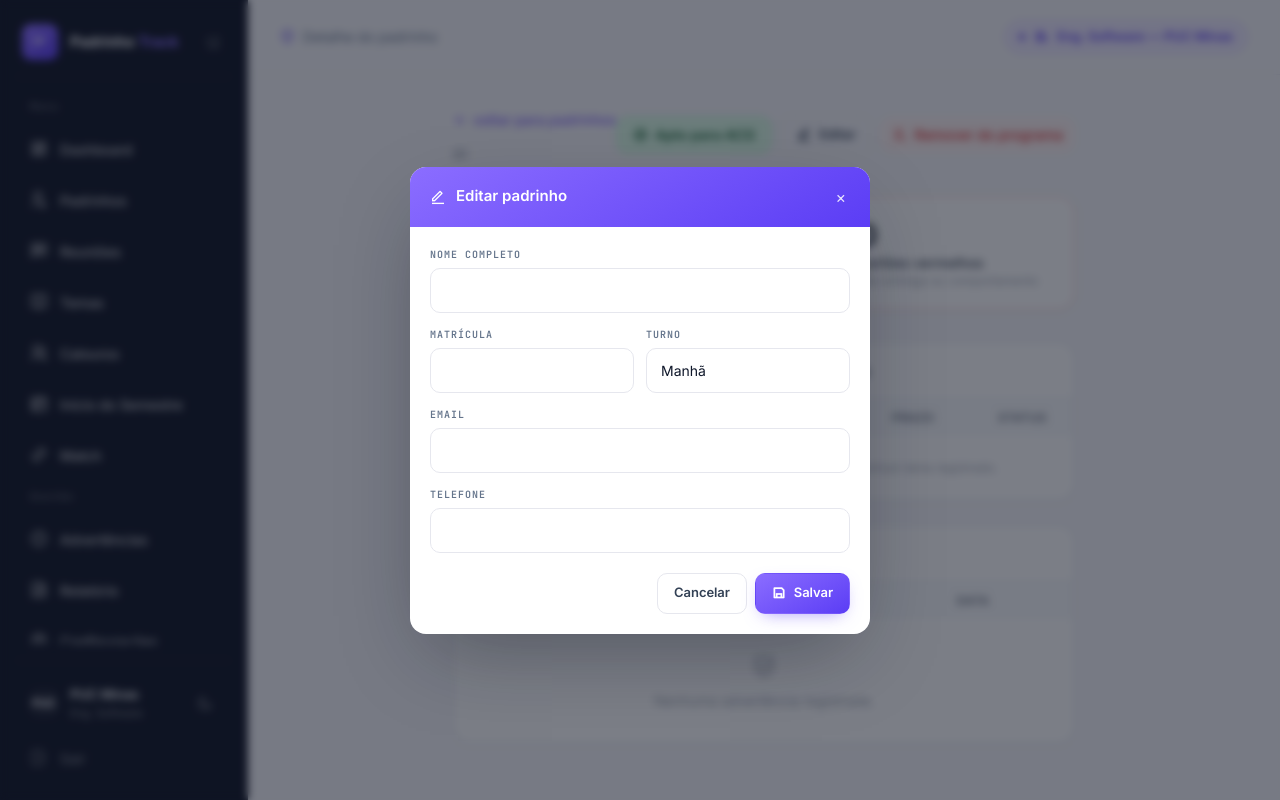
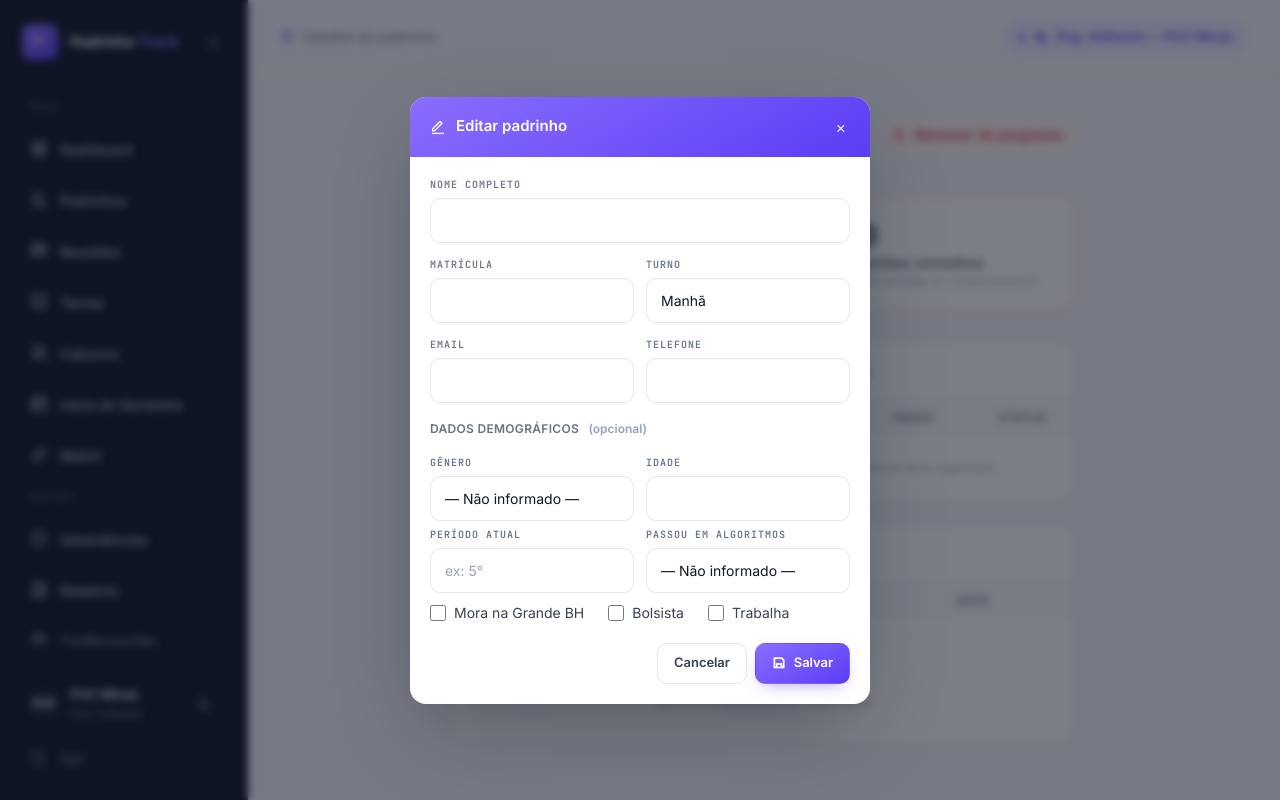
Before and after one commit to christiano-gonara/padrinho-track, a Flask app: page /padrinhos/1 in a window 1280 px wide, after a click on "Editar". Run offline with Flask 3, Linux system fonts and the light colour scheme; data that the repository does not hold is empty; parts of the project's set-up code (start-up, migrations or seed data) failed here and were passed over; some libraries are stand-ins or nearby versions.

Commit message:
feat: email no ACG, datas automaticas, seed demografico e editar padrinho completo

```diff
--- a/app.py
+++ b/app.py
@@ -262,9 +262,10 @@ def temas():
                           "total_padrinhos": total_p, "total_temas": total_t}
     else:
         sugestao_vagas = None
+    ultimo_prazo = lista[-1]["tema"]["data_limite"] if lista else ""
     return render_template("pages/temas.html", temas=lista, padrinhos=padrinhos,
                            today=date.today().isoformat(), sheets_inscricoes_url=sheets_url,
-                           sugestao_vagas=sugestao_vagas)
+                           sugestao_vagas=sugestao_vagas, ultimo_prazo=ultimo_prazo)
 
 @app.route("/temas/configurar-inscricoes", methods=["POST"])
 def temas_configurar_inscricoes():
@@ -461,6 +462,8 @@ def configuracoes():
 def editar_padrinho(padrinho_id):
     from models import editar_padrinho as _editar
     nome = request.form["nome"].strip()
+    idade_s = request.form.get("idade", "").strip()
+    passou_s = request.form.get("passou_algoritmos", "")
     _editar(
         padrinho_id,
         nome,
@@ -468,6 +471,13 @@ def editar_padrinho(padrinho_id):
         request.form.get("email", "").strip(),
         request.form.get("telefone", "").strip(),
         request.form.get("turno", "").strip(),
+        genero=request.form.get("genero", "").strip() or None,
+        idade=int(idade_s) if idade_s.isdigit() else None,
+        cidade_bh=1 if request.form.get("cidade_bh") else 0,
+        bolsista=1 if request.form.get("bolsista") else 0,
+        trabalha=1 if request.form.get("trabalha") else 0,
+        periodo=request.form.get("periodo", "").strip() or None,
+        passou_algoritmos=int(passou_s) if passou_s in ("0", "1") else None,
     )
     registrar_log("EDICAO_PADRINHO", f"Padrinho '{nome}' (ID {padrinho_id}) atualizado.")
     flash("Padrinho atualizado.", "success")
@@ -723,7 +733,7 @@ def relatorio_aptidao():
         row = {
             "nome": p["nome"], "matricula": p["matricula"],
             "turno": p["turno"] or "—",
-            "presencas": presencas,
+            "email": p["email"] or "—",
             "num_amarelos": status_dict["amarelos"],
         }
 
--- a/models.py
+++ b/models.py
@@ -452,12 +452,19 @@ def get_calouros_match_completo():
         )
     return [{"padrinho": p, "calouros": calouros_por_padrinho[p["id"]]} for p in padrinhos]
 
-def editar_padrinho(padrinho_id, nome, matricula, email, telefone, turno):
+def editar_padrinho(padrinho_id, nome, matricula, email, telefone, turno,
+                    genero=None, idade=None, cidade_bh=None, bolsista=None,
+                    trabalha=None, periodo=None, passou_algoritmos=None):
     conn = get_conn()
     conn.execute("""
-        UPDATE padrinhos SET nome=?, matricula=?, email=?, telefone=?, turno=?
+        UPDATE padrinhos
+        SET nome=?, matricula=?, email=?, telefone=?, turno=?,
+            genero=?, idade=?, cidade_bh=?, bolsista=?, trabalha=?,
+            periodo=?, passou_algoritmos=?
         WHERE id=?
-    """, (nome, matricula, email, telefone, turno, padrinho_id))
+    """, (nome, matricula, email, telefone, turno,
+          genero, idade, cidade_bh, bolsista, trabalha,
+          periodo, passou_algoritmos, padrinho_id))
     conn.commit()
     conn.close()
 
--- a/templates/pages/padrinho_detalhe.html
+++ b/templates/pages/padrinho_detalhe.html
@@ -119,7 +119,7 @@
 
 <!-- Modal editar padrinho -->
 <div id="modal-editar" class="pt-modal-backdrop">
-  <div class="pt-modal">
+  <div class="pt-modal pt-modal-lg">
     <div class="pt-modal-header pt-tone-violet">
       <i class="ri-edit-line"></i>
       <span class="pt-modal-title">Editar padrinho</span>
@@ -144,6 +144,7 @@
             </select>
           </div>
         </div>
+        <div class="grid grid-cols-2 gap-3">
           <div class="pt-field">
             <label class="pt-label">Email</label>
             <input type="email" name="email" value="{{ padrinho['email'] or '' }}" class="pt-input" />
@@ -152,6 +153,58 @@
             <label class="pt-label">Telefone</label>
             <input type="text" name="telefone" value="{{ padrinho['telefone'] or '' }}" class="pt-input" />
           </div>
+        </div>
+
+        <div class="pt-field" style="margin-top:4px;">
+          <p class="text-xs font-semibold text-gray-500 dark:text-gray-400 uppercase tracking-wide mb-3">Dados demográficos <span class="pt-label-optional normal-case">(opcional)</span></p>
+          <div class="grid grid-cols-2 gap-3">
+            <div class="pt-field">
+              <label class="pt-label">Gênero</label>
+              <select name="genero" class="pt-select">
+                <option value="" {% if not padrinho['genero'] %}selected{% endif %}>— Não informado —</option>
+                <option value="F" {% if padrinho['genero'] == 'F' %}selected{% endif %}>Feminino</option>
+                <option value="M" {% if padrinho['genero'] == 'M' %}selected{% endif %}>Masculino</option>
+                <option value="Outro" {% if padrinho['genero'] == 'Outro' %}selected{% endif %}>Outro</option>
+              </select>
+            </div>
+            <div class="pt-field">
+              <label class="pt-label">Idade</label>
+              <input type="number" name="idade" value="{{ padrinho['idade'] or '' }}" min="16" max="60" class="pt-input" />
+            </div>
+          </div>
+          <div class="grid grid-cols-2 gap-3">
+            <div class="pt-field">
+              <label class="pt-label">Período atual</label>
+              <input type="text" name="periodo" value="{{ padrinho['periodo'] or '' }}" placeholder="ex: 5°" class="pt-input" />
+            </div>
+            <div class="pt-field">
+              <label class="pt-label">Passou em Algoritmos</label>
+              <select name="passou_algoritmos" class="pt-select">
+                <option value="" {% if padrinho['passou_algoritmos'] is none %}selected{% endif %}>— Não informado —</option>
+                <option value="1" {% if padrinho['passou_algoritmos'] == 1 %}selected{% endif %}>Sim</option>
+                <option value="0" {% if padrinho['passou_algoritmos'] == 0 %}selected{% endif %}>Não</option>
+              </select>
+            </div>
+          </div>
+          <div class="flex items-center gap-6 mt-1">
+            <label class="flex items-center gap-2 text-sm text-gray-700 dark:text-gray-300 cursor-pointer select-none">
+              <input type="checkbox" name="cidade_bh" value="1" {% if padrinho['cidade_bh'] %}checked{% endif %}
+                     class="w-4 h-4 rounded accent-[#7c5cff]" />
+              Mora na Grande BH
+            </label>
+            <label class="flex items-center gap-2 text-sm text-gray-700 dark:text-gray-300 cursor-pointer select-none">
+              <input type="checkbox" name="bolsista" value="1" {% if padrinho['bolsista'] %}checked{% endif %}
+                     class="w-4 h-4 rounded accent-[#7c5cff]" />
+              Bolsista
+            </label>
+            <label class="flex items-center gap-2 text-sm text-gray-700 dark:text-gray-300 cursor-pointer select-none">
+              <input type="checkbox" name="trabalha" value="1" {% if padrinho['trabalha'] %}checked{% endif %}
+                     class="w-4 h-4 rounded accent-[#7c5cff]" />
+              Trabalha
+            </label>
+          </div>
+        </div>
+
         <div class="pt-modal-actions">
           <button type="button" class="pt-btn pt-btn-ghost" onclick="closeModal('modal-editar')">Cancelar</button>
           <button type="submit" class="pt-btn pt-btn-primary">
--- a/templates/pages/relatorio_aptidao_acg.html
+++ b/templates/pages/relatorio_aptidao_acg.html
@@ -106,8 +106,8 @@
           <tr>
             <th style="text-align:left;padding:10px 14px;font-family:'JetBrains Mono',monospace;font-size:9px;color:#047857;letter-spacing:0.14em;text-transform:uppercase;font-weight:600;">Nome</th>
             <th style="text-align:left;padding:10px 14px;font-family:'JetBrains Mono',monospace;font-size:9px;color:#047857;letter-spacing:0.14em;text-transform:uppercase;font-weight:600;width:90px;">Matrícula</th>
-            <th style="text-align:left;padding:10px 14px;font-family:'JetBrains Mono',monospace;font-size:9px;color:#047857;letter-spacing:0.14em;text-transform:uppercase;font-weight:600;width:80px;">Turno</th>
-            <th style="text-align:right;padding:10px 14px;font-family:'JetBrains Mono',monospace;font-size:9px;color:#047857;letter-spacing:0.14em;text-transform:uppercase;font-weight:600;width:80px;">Presenças</th>
+            <th style="text-align:left;padding:10px 14px;font-family:'JetBrains Mono',monospace;font-size:9px;color:#047857;letter-spacing:0.14em;text-transform:uppercase;font-weight:600;width:70px;">Turno</th>
+            <th style="text-align:left;padding:10px 14px;font-family:'JetBrains Mono',monospace;font-size:9px;color:#047857;letter-spacing:0.14em;text-transform:uppercase;font-weight:600;">Email</th>
           </tr>
         </thead>
         <tbody>
@@ -116,7 +116,7 @@
             <td style="padding:9px 14px;border-top:1px solid #e6e7ee;font-weight:500;color:#0f172a;">{{ p.nome }}</td>
             <td style="padding:9px 14px;border-top:1px solid #e6e7ee;font-family:'JetBrains Mono',monospace;font-size:11.5px;color:#64748b;font-variant-numeric:tabular-nums;">{{ p.matricula }}</td>
             <td style="padding:9px 14px;border-top:1px solid #e6e7ee;color:#334155;">{{ p.turno }}</td>
-            <td style="padding:9px 14px;border-top:1px solid #e6e7ee;text-align:right;font-family:'JetBrains Mono',monospace;font-weight:600;color:#0f172a;font-variant-numeric:tabular-nums;">{{ p.presencas }} / {{ total_reunioes_db }}</td>
+            <td style="padding:9px 14px;border-top:1px solid #e6e7ee;color:#334155;font-size:11.5px;">{{ p.email }}</td>
           </tr>
           {% endfor %}
         </tbody>
--- a/templates/pages/temas.html
+++ b/templates/pages/temas.html
@@ -9,7 +9,7 @@
     <h1 class="text-2xl font-bold text-gray-800 dark:text-gray-100">Temas</h1>
     <p class="text-sm text-gray-500 dark:text-gray-400 mt-0.5">Controle de entregas do cronograma</p>
   </div>
-  <button onclick="openModal('modal-novo')"
+  <button onclick="abrirNovoTema()"
           class="flex items-center gap-2 bg-[#7c5cff] text-white text-sm px-4 py-2.5 rounded-xl hover:bg-[#5b3df5] transition shadow-sm font-medium">
     <i class="ri-add-line"></i> Novo tema
   </button>
```
Also changed, not shown: scripts/seed_exemplo.py (+47 -40 lines), templates/components/modal_novo_tema.html (+35 -2 lines). Lines whose indentation alone changed are shown as unchanged.
